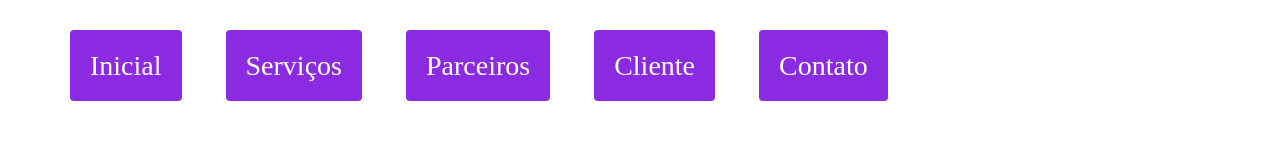
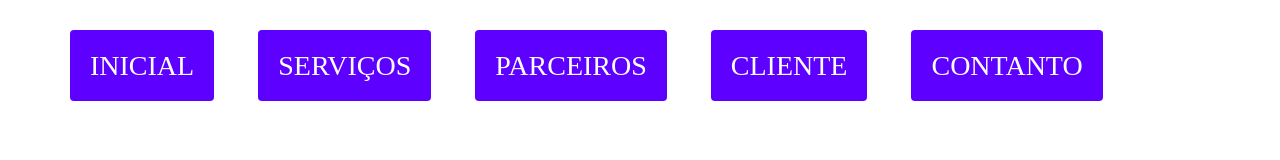
Before and after one commit to 090807060504/classes, a plain HTML site: page index.html in a window 1280 px wide. Drawn offline with Linux system fonts and the light colour scheme.

Commit message:
fix: Correção de cor

```diff
--- a/index.html
+++ b/index.html
@@ -8,11 +8,11 @@
 </head>
 <body>
     <section>
-        <span class="text_line">Inicial</span>
-        <span class="text_line">Serviços</span>
-        <span class="text_line">Parceiros</span>
-        <span class="text_line">Cliente</span>
-        <span class="text_line">Contato</span>
+        <span class="text_line">INICIAL</span>
+        <span class="text_line">SERVIÇOS</span>
+        <span class="text_line">PARCEIROS</span>
+        <span class="text_line">CLIENTE</span>
+        <span class="text_line">CONTANTO</span>
     </section>
 </body>
 </html>
--- a/style.css
+++ b/style.css
@@ -13,7 +13,7 @@ section{
     border: 1px solid black;
     margin: 20px;
     padding: 20px;
-    background-color: blueviolet;
+    background-color: #5d00ff;
     border-radius: 4px;
     color: white;
     font-size: 28px;
```
Also changed, not shown: 1 other file.
